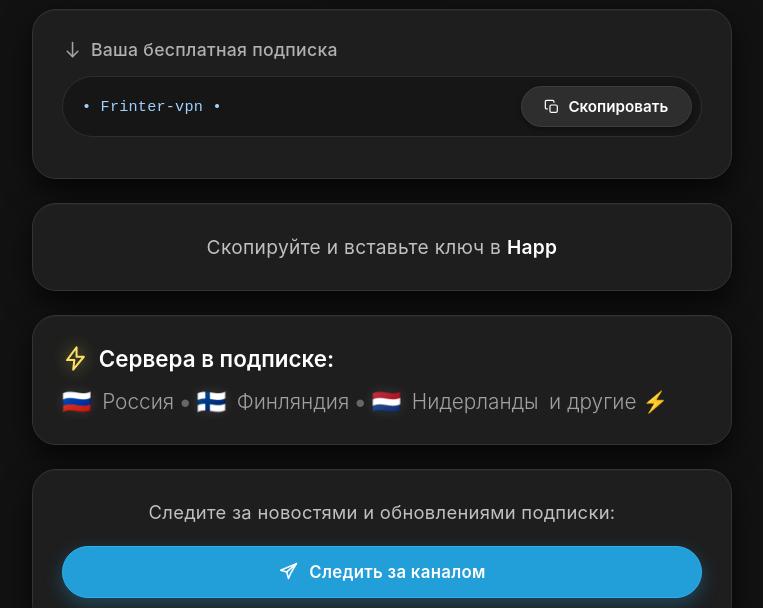
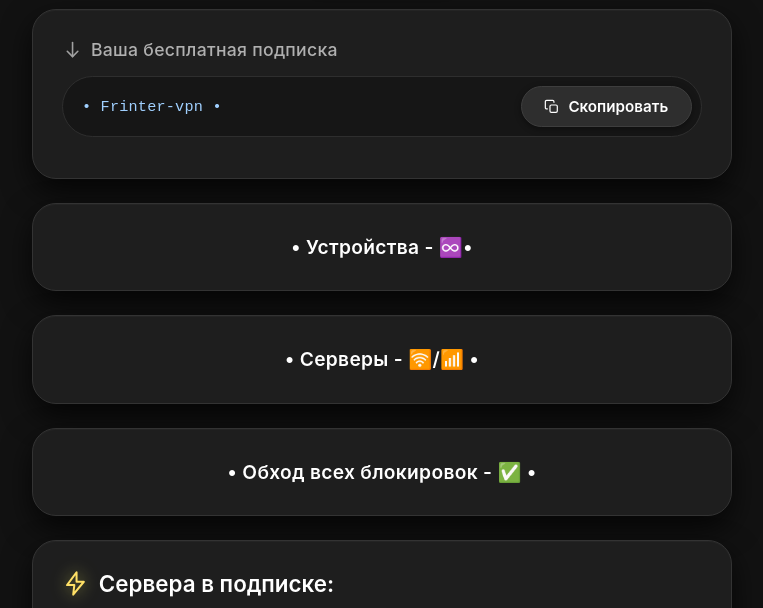
Before and after one commit to FR1nter/FRinter-vpn, a plain HTML site: page index.html in a window 1280 px wide. Shown: the part 181-789 px from the top of the page, without its empty margins (258-1021 px from the left). Drawn offline with Linux system fonts and the light colour scheme.

Commit message:
Update index.html

```diff
--- a/index.html
+++ b/index.html
@@ -411,7 +411,17 @@
     <!-- Вторая рамка -->
     <div class="card">
       <div class="instruction-text">
-        Скопируйте и вставьте ключ в <strong>Happ</strong>
+        <strong>• Устройства - ♾️• </strong>
+      </div>
+    </div>
+    <div class="card">
+      <div class="instruction-text">
+        <strong>• Серверы - 🛜/📶 •</strong>
+      </div>
+    </div>
+    <div class="card">
+      <div class="instruction-text">
+         <strong>• Обход всех блокировок - ✅ •</strong>
       </div>
     </div>
 
```
